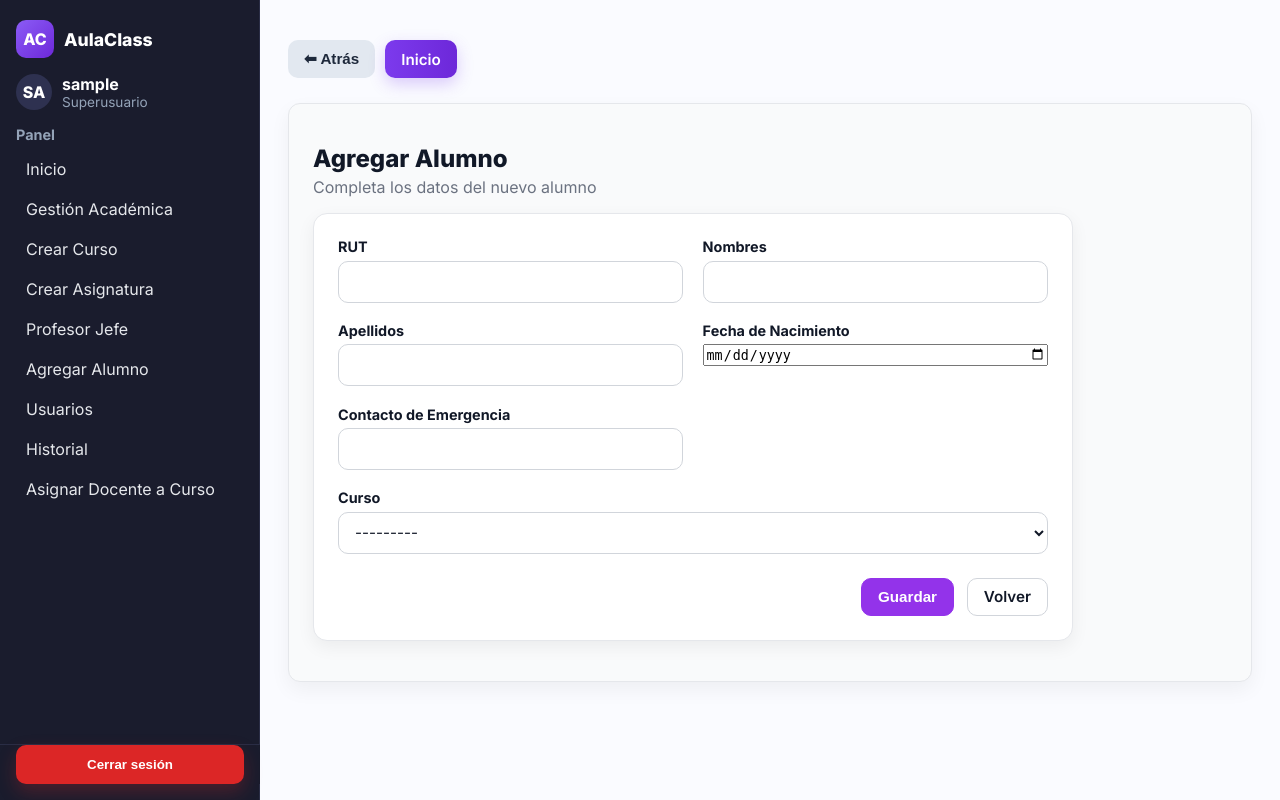
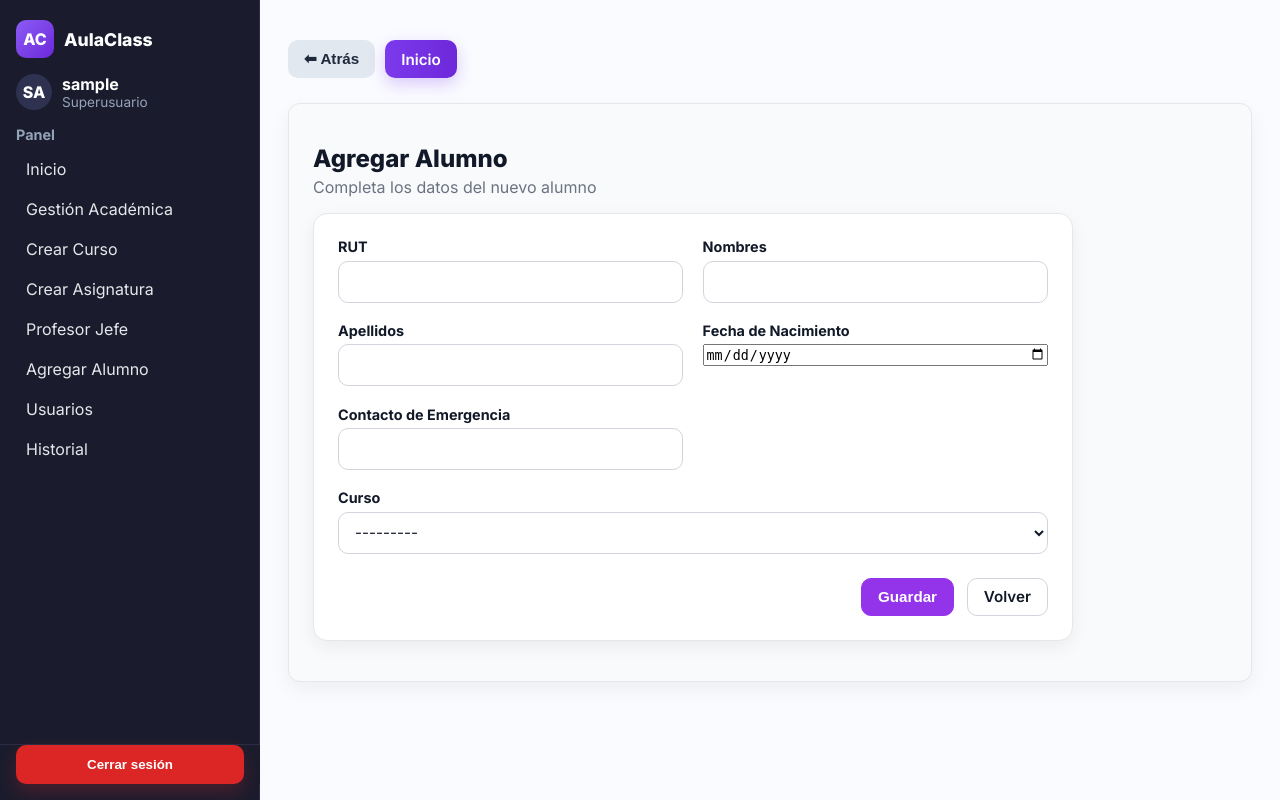
Before and after one commit to JordyBazan/Capstone, a Django app: page /alumnos/nuevo/ in a window 1280 px wide. Run offline with Django 5.2, Linux system fonts and the light colour scheme; the visitor is signed in with stand-in values (Sample User, id 1); data that the repository does not hold is empty; some libraries are stand-ins or nearby versions.

Commit message:
asignar docente eliminado

```diff
--- a/AulaClass/usuarios/templates/base.html
+++ b/AulaClass/usuarios/templates/base.html
@@ -62,7 +62,7 @@
                             <li><a href="{% url 'usuarios:agregar_alumno' %}">Agregar Alumno</a></li>
                             <li><a href="{% url 'usuarios:gestion_usuario' %}">Usuarios</a></li>
                             <li><a href="{% url 'usuarios:historial_admin' %}">Historial</a></li>
-                            <li><a href="{% url 'usuarios:asignar_docente_curso' %}">Asignar Docente a Curso</a></li>
+                            <!-- <li><a href="{% url 'usuarios:asignar_docente_curso' %}">Asignar Docente a Curso</a></li> -->
 
                         {#  === UTP (Gestión sin usuarios admin) === #}
                         {% elif user.role == "utp" %}
@@ -71,7 +71,7 @@
                             <li><a href="{% url 'usuarios:crear_asignatura' %}">Crear Asignatura</a></li>
                             <li><a href="{% url 'usuarios:asignar_profesor_jefe' %}">Profesor Jefe</a></li>
                             <li><a href="{% url 'usuarios:agregar_alumno' %}">Agregar Alumno</a></li>
-                            <li><a href="{% url 'usuarios:asignar_docente_curso' %}">Asignar Docente a Curso</a></li>
+                            <!-- <li><a href="{% url 'usuarios:asignar_docente_curso' %}">Asignar Docente a Curso</a></li> -->
 
                         {#  === DOCENTE (Solo sus cursos) === #}
                         {% elif user.role == "docente" %}
```
